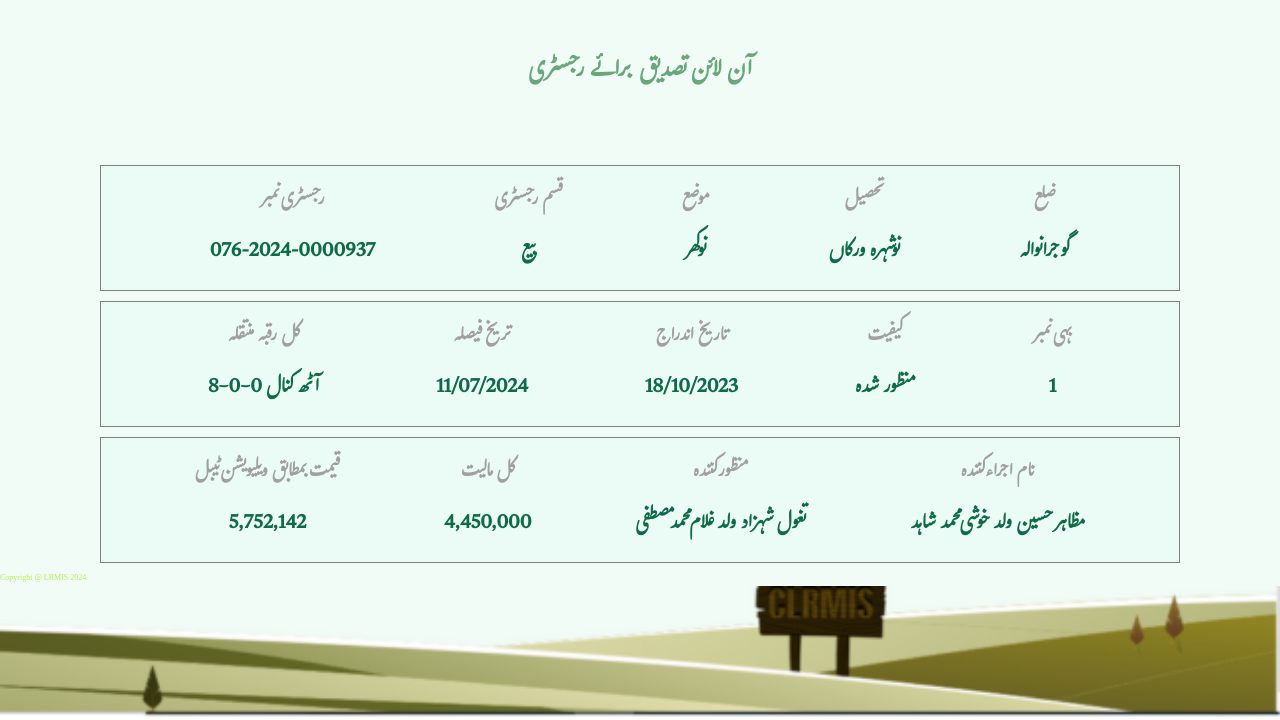
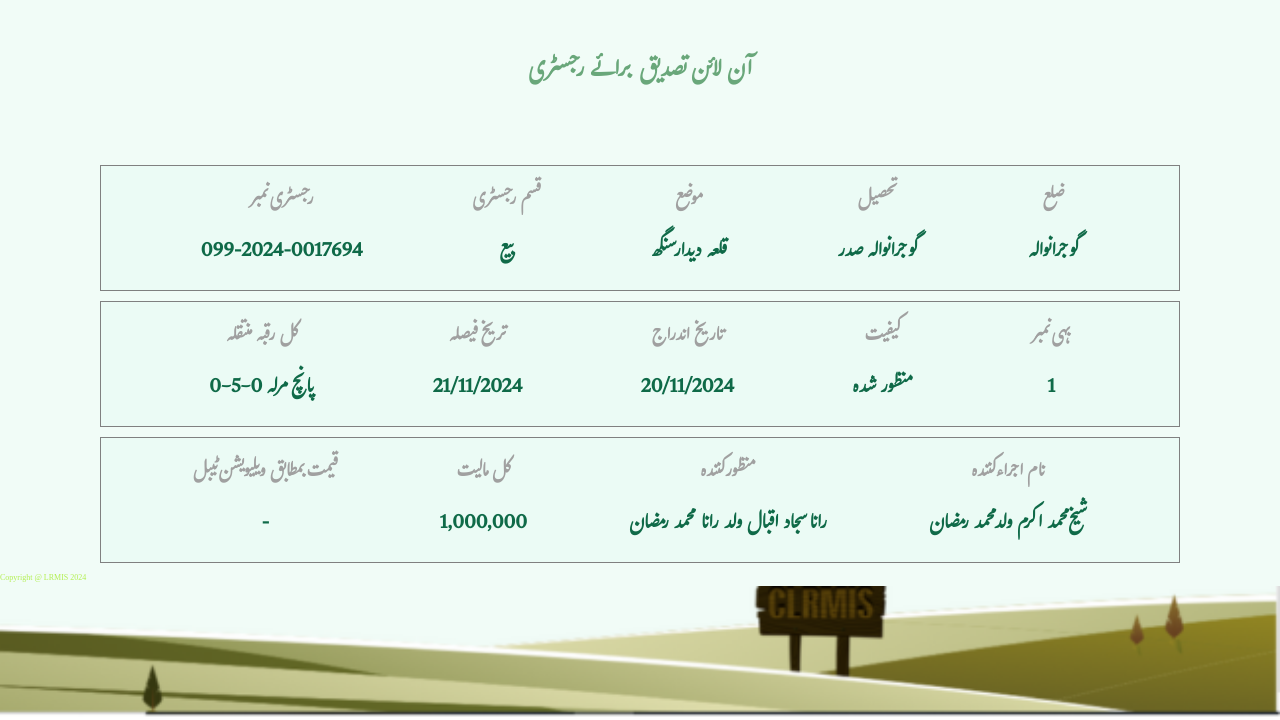
Before and after one commit to punjabzameen/Punjab10, a plain HTML site: page index.html in a window 1280 px wide. Shown: the part 80-800 px from the top of the page. Drawn offline with Linux system fonts and the light colour scheme.

Commit message:
Update index.html

```diff
--- a/index.html
+++ b/index.html
@@ -32,7 +32,7 @@
             <div class="item text1">
                 <h3>رجسٹری نمبر
                 </h3>
-                <p>076-2024-0000937
+                <p>099-2024-0017694
                 </p>
             </div>
             <div class="item text2"><h3>قسم رجسٹری
@@ -42,13 +42,13 @@
             <div class="item text3">
                 <h3>موضع
                 </h3>
-                <p>نوکھر
+                <p>قلعہ دیدار سنگھ
                 </p>
             </div>
             <div class="item text4">
                 <h3>تحصیل
                 </h3>
-                <p>نوشہرہ ورکاں
+                <p>گوجرانوالہ صدر
                 </p>
             </div>
             <div class="item text5">
@@ -63,18 +63,18 @@
             <div class="item text1">
                 <h3>کل رقبہ منتقلہ
                 </h3>
-                <p>8-0-0 آٹھ کنال
+                <p>0-5-0 پانچ مرلہ
                 </p>
             </div>
             <div class="item text2"><h3>تریخ فیصلہ
 
             </h3>
-            <p>11/07/2024
+            <p>21/11/2024
             </p></div>
             <div class="item text3">
                 <h3>تاریخ اندراج
                 </h3>
-                <p>18/10/2023
+                <p>20/11/2024
                 </p>
             </div>
             <div class="item text4">
@@ -95,23 +95,23 @@
             <div class="item text1">
                 <h3>قیمت بمطابق ویلیویشن ٹیبل
                 </h3>
-                <p>5,752,142
+                <p>-
                 </p>
             </div>
             <div class="item text2"><h3>کل مالیت
             </h3>
-            <p>4,450,000
+            <p>1,000,000
             </p></div>
             <div class="item text3">
                 <h3>منظور کنندہ
                 </h3>
-                <p>تغول شہزاد ولد غلام محمد مصطفی
+                <p>رانا سجاد اقبال ولد رانا محمد رمضان
                 </p>
             </div>
             <div class="item text4">
                 <h3>نام اجراء کنندہ
                 </h3>
-                <p>مظاہر حسین ولد خوشی محمد شاہد
+                <p>شیخ محمد اکرم ولد محمد رمضان
                 </p>
             </div>
 
```
